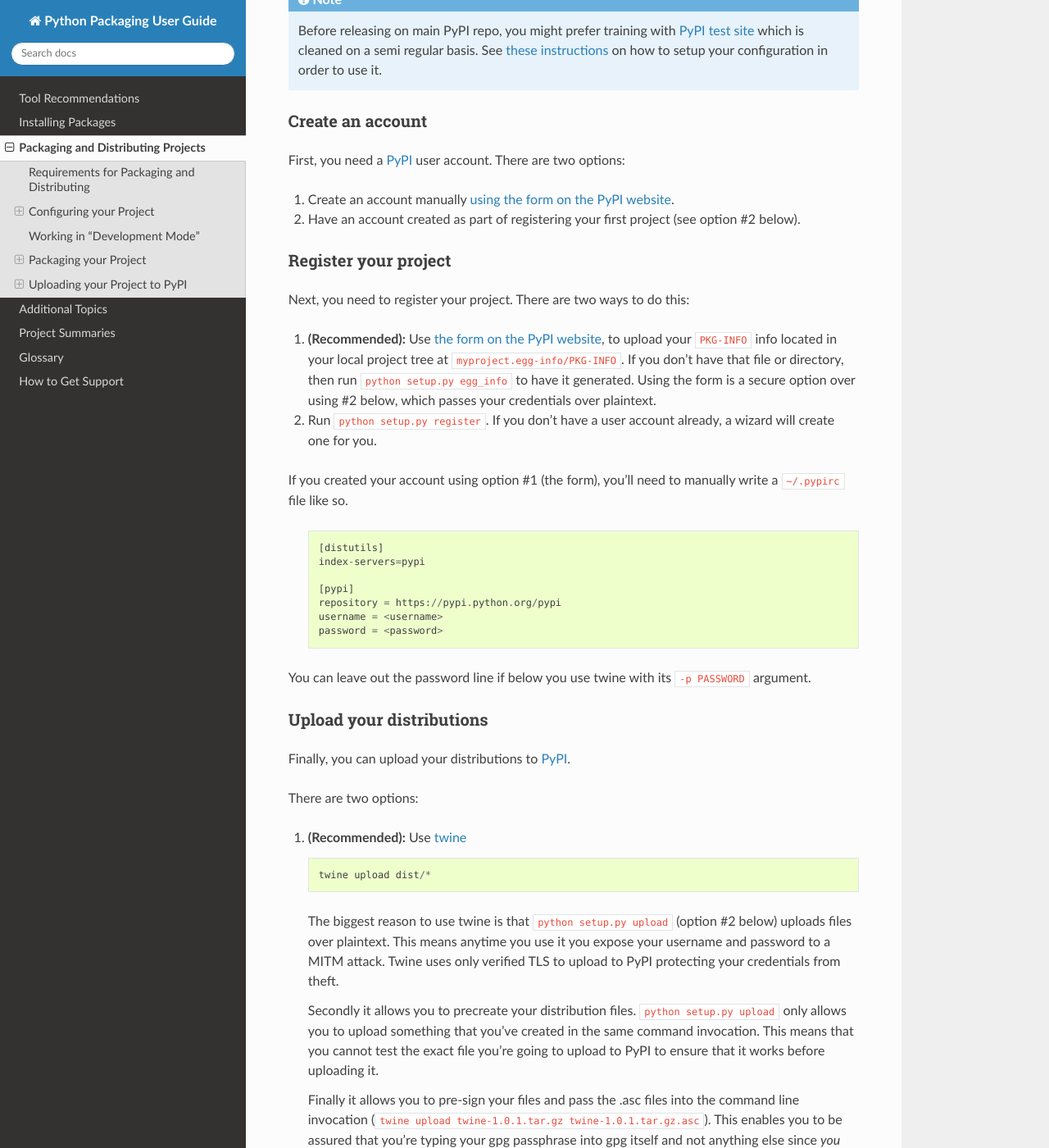
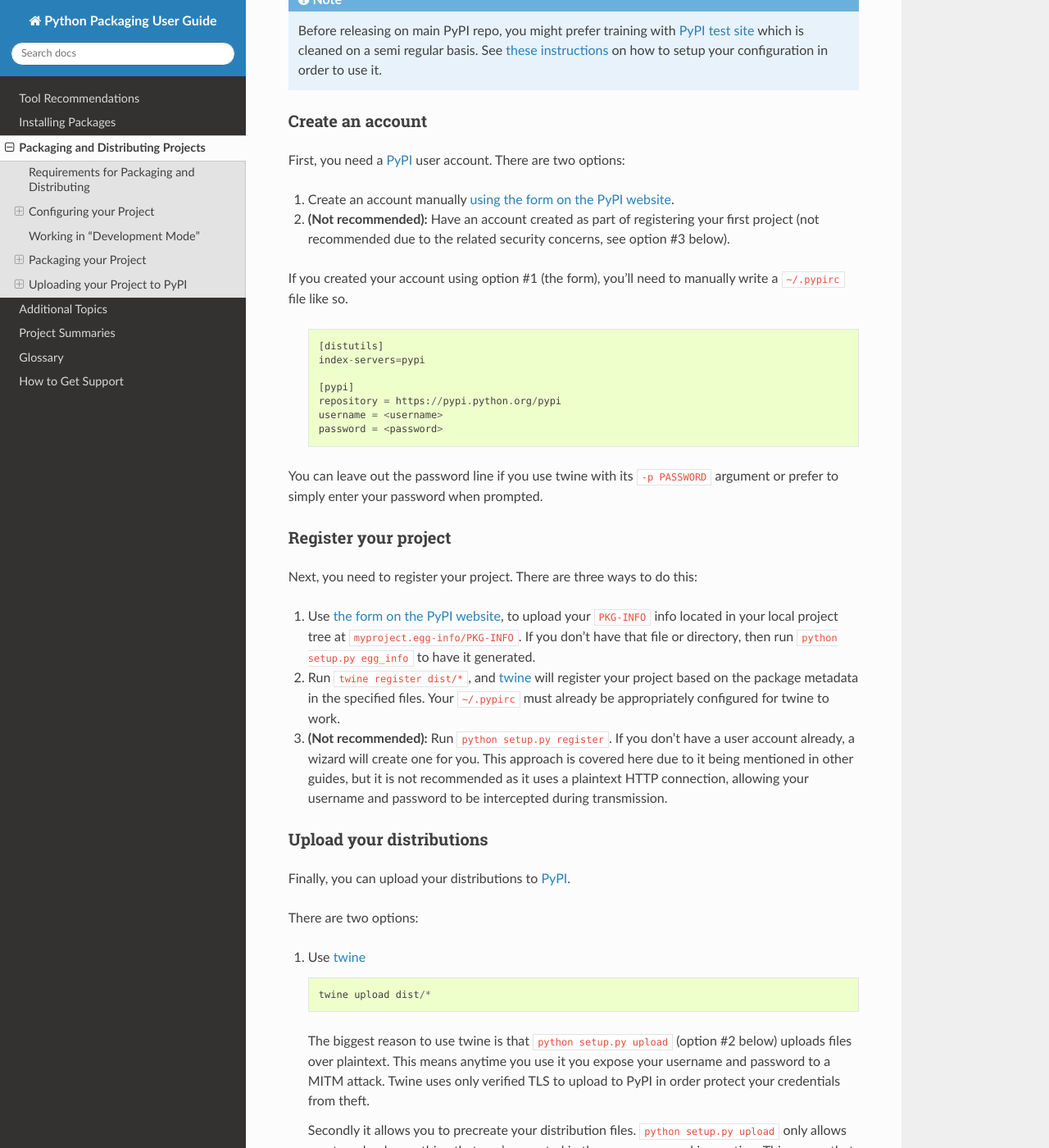
Before and after one commit to pypa/packaging.python.org, a Sphinx documentation site: the page built from source/distributing.rst, in a window 1280 px wide and 1400 px high, scrolled down 13061 px. Shown: the whole window at 82% size. Built offline with Sphinx 7.4.7 and the Read the Docs theme 2.0.0, drawn with Linux system fonts in a browser that asks for light colours; pages that are not in the unit, such as notebooks, are missing from menus; some of the changed text lies outside the part shown.

Commit message:
Cover package registration via twine
This change presents twine as a CLI option for registration as well.

It also moves the note about manual .pypirc creation to the section
on creating an account, as that is needed for `twine register` to work.

```diff
--- a/source/distributing.rst
+++ b/source/distributing.rst
@@ -732,25 +732,9 @@
 1. Create an account manually `using the form on the PyPI website
    <https://pypi.python.org/pypi?%3Aaction=register_form>`_.
 
-2. Have an account created as part of registering your first project (see option
-   #2 below).
-
-
-Register your project
----------------------
-
-Next, you need to register your project.  There are two ways to do this:
-
-1. **(Recommended):** Use `the form on the PyPI website
-   <https://pypi.python.org/pypi?%3Aaction=submit_form>`_, to upload your
-   ``PKG-INFO`` info located in your local project tree at
-   ``myproject.egg-info/PKG-INFO``.  If you don't have that file or directory,
-   then run ``python setup.py egg_info`` to have it generated. Using the form is
-   a secure option over using #2 below, which passes your credentials over
-   plaintext.
-2. Run ``python setup.py register``.  If you don't have a user account already,
-   a wizard will create one for you.
-
+2. **(Not recommended):** Have an account created as part of
+   registering your first project (not recommended due to the
+   related security concerns, see option #3 below).
 
 If you created your account using option #1 (the form), you'll need to manually
 write a ``~/.pypirc`` file like so.
@@ -765,8 +749,29 @@
     username = <username>
     password = <password>
 
-You can leave out the password line if below you use twine with its
-``-p PASSWORD`` argument.
+You can leave out the password line if you use twine with its
+``-p PASSWORD`` argument or prefer to simply enter your password
+when prompted.
+
+
+Register your project
+---------------------
+
+Next, you need to register your project.  There are three ways to do this:
+
+1. Use `the form on the PyPI website
+   <https://pypi.python.org/pypi?%3Aaction=submit_form>`_, to upload your
+   ``PKG-INFO`` info located in your local project tree at
+   ``myproject.egg-info/PKG-INFO``.  If you don't have that file or directory,
+   then run ``python setup.py egg_info`` to have it generated.
+2. Run ``twine register dist/*``, and :ref:`twine` will register your project
+   based on the package metadata in the specified files. Your ``~/.pypirc``
+   must already be appropriately configured for twine to work.
+3. **(Not recommended):** Run ``python setup.py register``.  If you don't have
+   a user account already, a wizard will create one for you. This approach is
+   covered here due to it being mentioned in other guides, but it is not
+   recommended as it uses a plaintext HTTP connection, allowing your username
+   and password to be intercepted during transmission.
 
 
 Upload your distributions
@@ -786,7 +791,7 @@
    The biggest reason to use twine is that ``python setup.py upload`` (option #2
    below) uploads files over plaintext. This means anytime you use it you expose
    your username and password to a MITM attack. Twine uses only verified TLS to
-   upload to PyPI protecting your credentials from theft.
+   upload to PyPI in order protect your credentials from theft.
 
    Secondly it allows you to precreate your distribution files.  ``python
    setup.py upload`` only allows you to upload something that you've created in
@@ -800,12 +805,15 @@
    the one directly executing ``gpg --detach-sign -a <filename>``.
 
 
-2. Use :ref:`setuptools`:
+2. **(Not recommended):** Use :ref:`setuptools`:
 
    ::
 
     python setup.py sdist bdist_wheel upload
 
+   This approach is covered here due to it being mentioned in other guides, but it
+   is not recommended as it uses a plaintext HTTP connection, allowing your username
+   and password to be intercepted during transmission.
 
 ----
 
```
Also changed, not shown: other parts of source/distributing.rst (+1 -1 lines).
